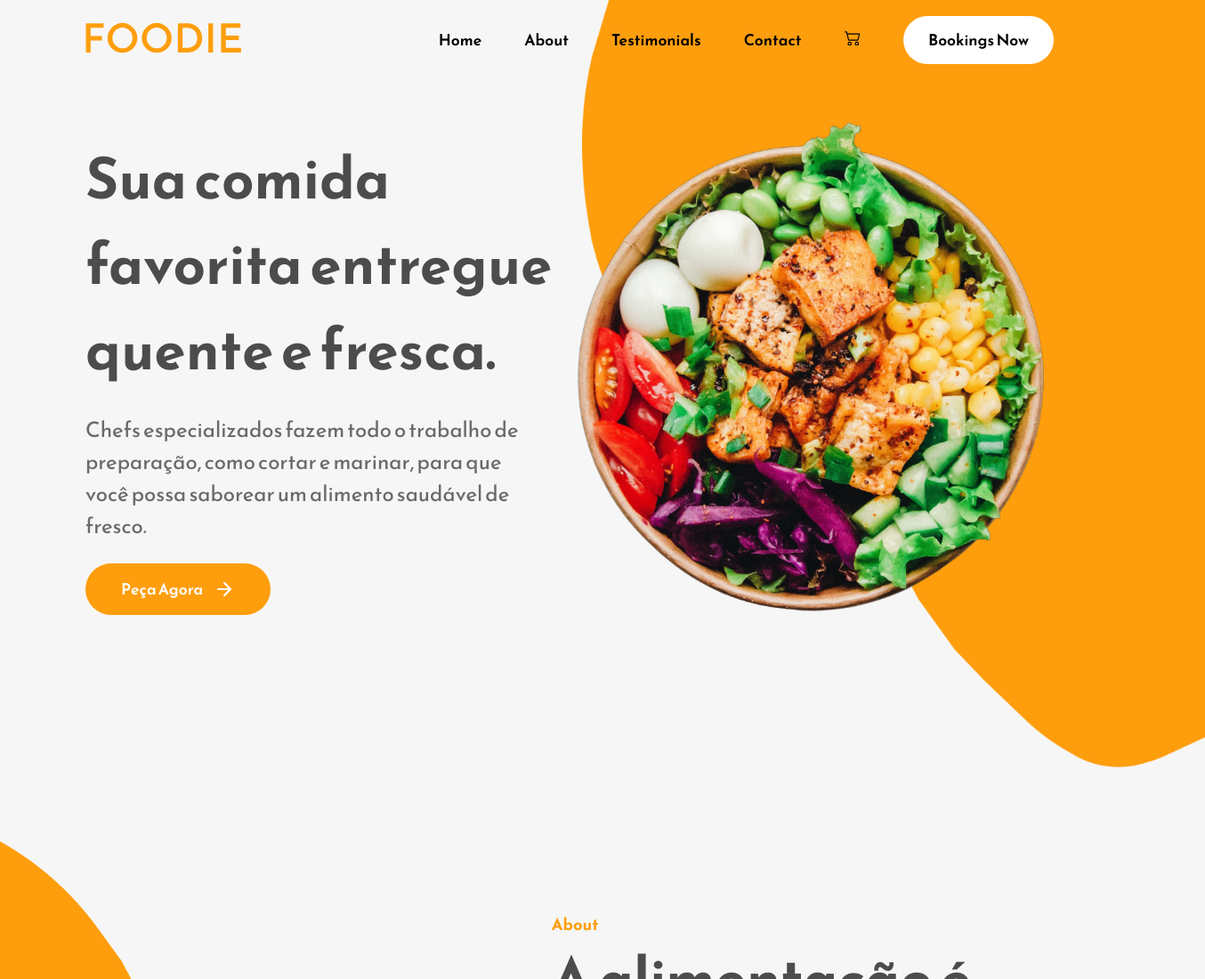
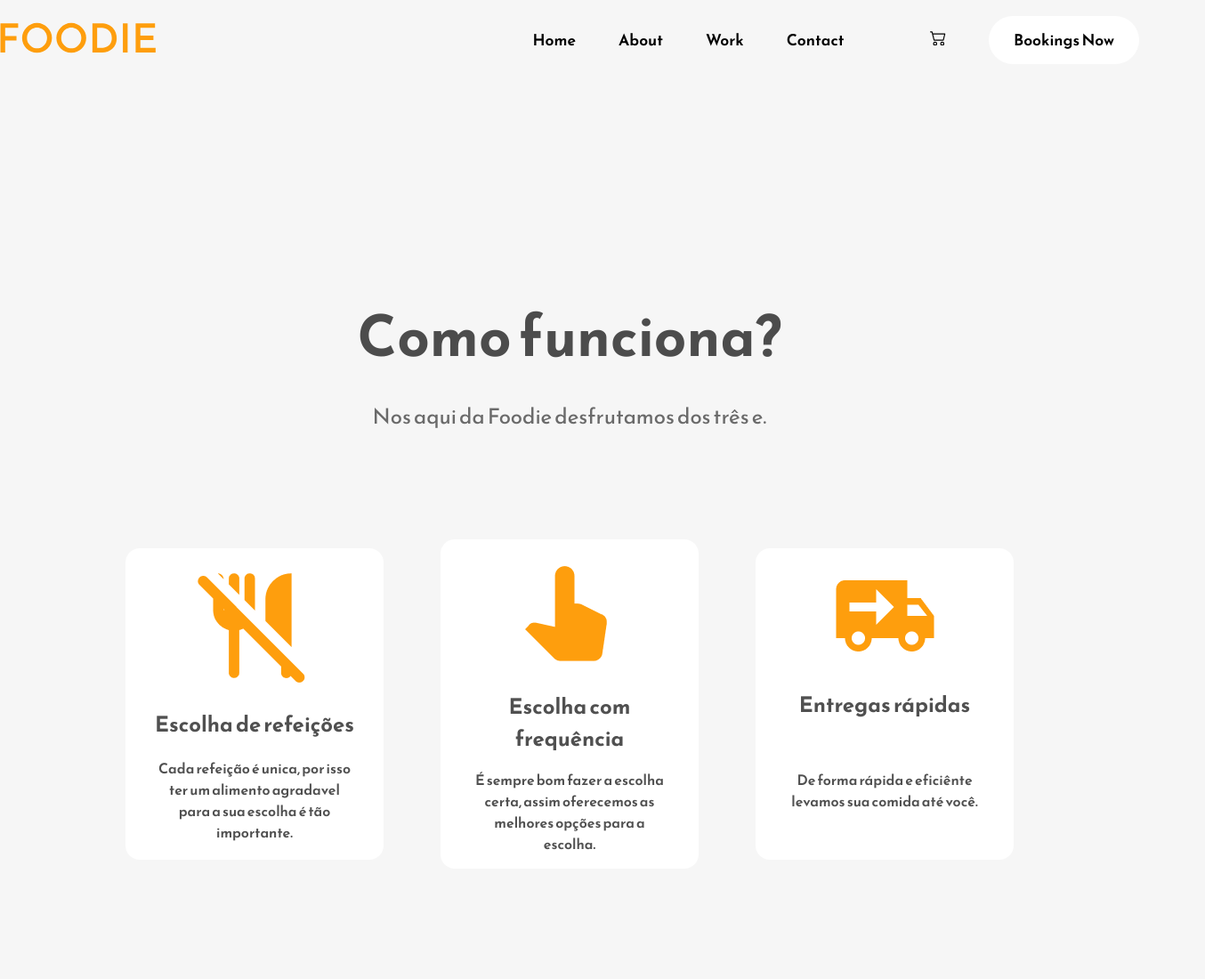
Before and after one commit to souzalipe/Foodie, a React (Vite) app: page /work in a window 1280 px wide. Shown: the top 1100 px of the page at 89% size, 1354 px wide, since content can reach past the window. After the commit the page ends 992 px from the top, so only its background shows below. Built offline with nearby package versions, Linux system fonts and the light colour scheme.

Commit message:
feat: add routes on components

```diff
--- a/package.json
+++ b/package.json
@@ -16,7 +16,8 @@
     "@mui/material": "^6.1.5",
     "react": "^18.3.1",
     "react-dom": "^18.3.1",
-    "react-icons": "^5.3.0"
+    "react-icons": "^5.3.0",
+    "react-router-dom": "^6.28.0"
   },
   "devDependencies": {
     "@eslint/js": "^9.13.0",
--- a/src/App.jsx
+++ b/src/App.jsx
@@ -1,22 +1,23 @@
 import './App.css'
+import { BrowserRouter as Router, Routes, Route } from 'react-router-dom';
 import Home from './Components/Home/Home'
 import About from './Components/About/About'
 import Work from './Components/Work/Work'
 import Contact from './Components/Contact/Contact'
-import Footer from './Components/Footer/Footer'
 import Testimonial from './Components/Testimonial/Testimonial'
 
 function App() {
 
   return (
-    <div className='App'>
-      <Home/>
-      <About/>
-      <Work/>
-      <Testimonial/>
-      <Contact/>
-      <Footer/>
-    </div>
+    <Router>
+      <Routes>
+        <Route path="/" element={<Home/>} />
+        <Route path="/about" element={<About/>} />
+        <Route path="/work" element={<Work/>} />
+        <Route path="/contact" element={<Contact/>} />
+        <Route path="/testimonial" element={<Testimonial/>} />
+      </Routes>
+    </Router>
   )
 }
 
--- a/src/Components/About/About.jsx
+++ b/src/Components/About/About.jsx
@@ -2,10 +2,13 @@ import React from "react";
 import AboutBackground from "../../assets/about-background.png";
 import AboutBackgroundImage from "../../assets/about-background-image.png";
 import { BsFillPlayCircleFill } from "react-icons/bs";
+import Navbar from "../Navbar/Navbar";
 
 const About = () => {
   return (
-    <div className="about-section-container">
+    <>
+      <Navbar/>
+      <div className="about-section-container">
       <div className="about-background-image-container">
         <img src={AboutBackground} alt="" />
       </div>
@@ -33,6 +36,7 @@ const About = () => {
         </div>
       </div>
     </div>
+    </>
   );
 };
 
--- a/src/Components/Contact/Contact.jsx
+++ b/src/Components/Contact/Contact.jsx
@@ -1,8 +1,11 @@
 import React from "react";
+import Navbar from "../Navbar/Navbar"
 
 const Contact = () => {
   return (
-    <div className="contact-page-wrapper">
+    <>
+     <Navbar/>
+      <div className="contact-page-wrapper">
       <h1 className="primary-heading">Perguntas em Mente?</h1>
       <h1 className="primary-heading">Deixe-nos te ajudar</h1>
       <div className="contact-form-container">
@@ -10,6 +13,8 @@ const Contact = () => {
         <button className="secondary-button">Enviar</button>
       </div>
     </div>
+    </>
+
   );
 };
 
--- a/src/Components/Home/Home.jsx
+++ b/src/Components/Home/Home.jsx
@@ -1,8 +1,10 @@
 import React from "react";
 import Navbar from "../Navbar/Navbar";
+import Footer from "../Footer/Footer";
 import BannerBackground from "../../assets/home-banner-background.png";
 import BannerImage from "../../assets/home-banner-image.png";
 import { FiArrowRight } from "react-icons/fi";
+import Testimonial from "../Testimonial/Testimonial";
 
 const Home = () =>{
     return (
@@ -27,6 +29,10 @@ const Home = () =>{
           <div className="home-image-section">
             <img src={BannerImage} alt="" />
           </div>
+          <div>
+            <Testimonial />
+          </div>
+          <Footer></Footer>
         </div>
       </div>
     )
--- a/src/Components/Navbar/Navbar.jsx
+++ b/src/Components/Navbar/Navbar.jsx
@@ -1,3 +1,4 @@
+import { Link } from "react-router-dom"
 import React, { useState } from "react";
 import Logo from "../../assets/Logo.svg"
 import { BsCart2 } from "react-icons/bs"
@@ -46,10 +47,11 @@ const Navbar = () =>{
                 <img src={Logo} alt="" />
             </div>
             <div className="navbar-links-container">
-                <a href="">Home</a>
-                <a href="">About</a>
-                <a href="">Testimonials</a>
-                <a href="">Contact</a>
+                <Link to="/">Home</Link>
+                <Link to="/about">About</Link>
+                <Link to="/work" >Work</Link>
+                <Link to="/contact" >Contact</Link>
+                <Link to="/testimonial"></Link>
                 <a href="">
                     <BsCart2 className="navbar-cart-icon" />
                 </a>
--- a/src/Components/Work/Work.jsx
+++ b/src/Components/Work/Work.jsx
@@ -2,6 +2,7 @@ import React from "react"
 import PickMeals from "../../assets/pick-meals-image.png"
 import ChooseMeals from "../../assets/choose-image.png"
 import DeliveryMeals from "../../assets/delivery-image.png"
+import Navbar from "../Navbar/Navbar"
 
 const Work = () => {
     const workInfoData = [
@@ -22,6 +23,8 @@ const Work = () => {
       },
     ];
     return (
+      <>
+      <Navbar/>
       <div className="work-section-wrapper">
         <div className="work-section-top">
           <h1 className="primary-heading">Como funciona?</h1>
@@ -41,6 +44,7 @@ const Work = () => {
           ))}
         </div>
       </div>
+    </>
     );
   };
 
```
Also changed, not shown: 1 other file (tests, documents, lock files or other folders).
